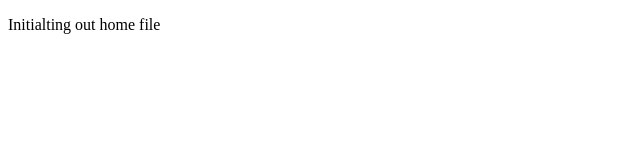
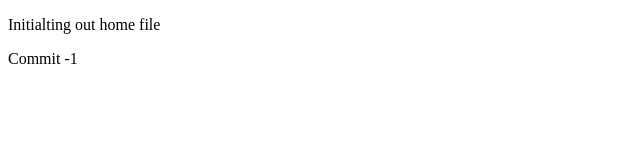
Before and after one commit to VAIBHAVCES/git-revisit, a plain HTML site: page home.html in a window 1280 px wide. Shown: the full height of the page, 0-640 px from the left. Drawn offline with Linux system fonts and the light colour scheme.

Commit message:
commit-1 for featu

```diff
--- a/home.html
+++ b/home.html
@@ -8,5 +8,9 @@
 </head>
 <body>
     <p>Initialting out home file</p>
+        <div class="featu">
+            <p>Commit -1 </p>
+        </div>
+
 </body>
 </html>
```
